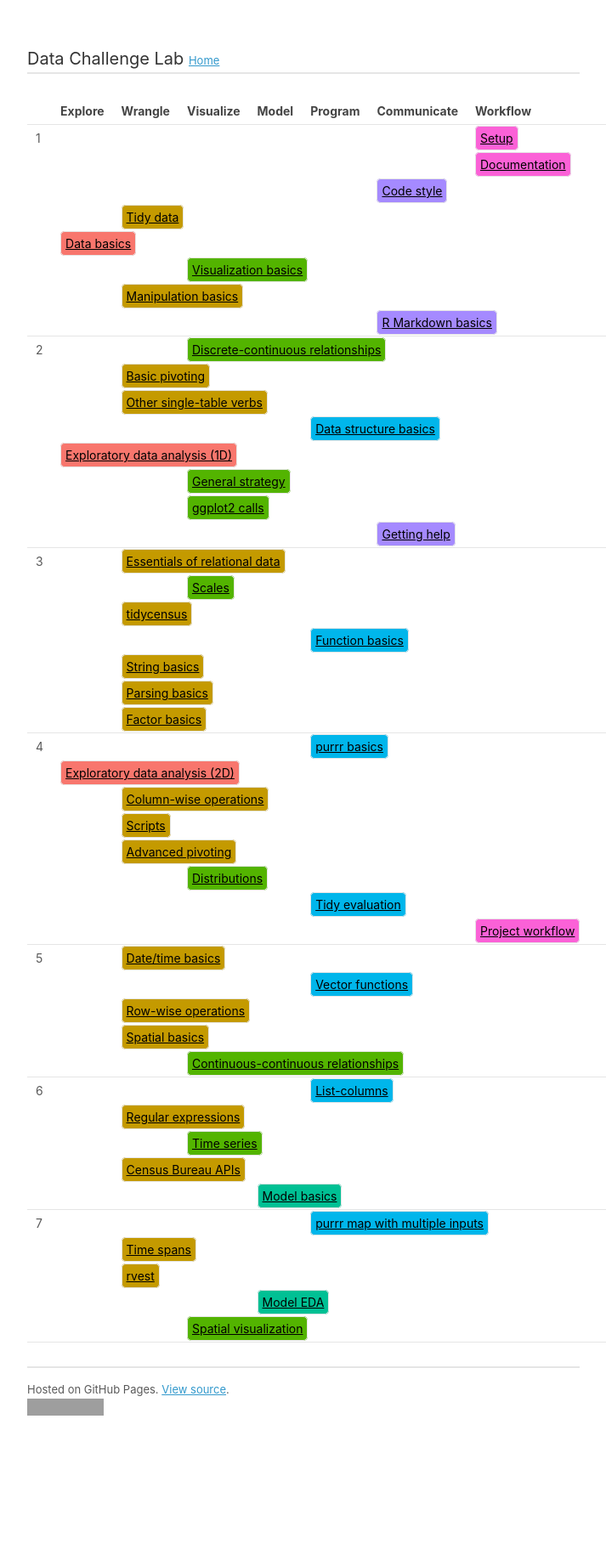
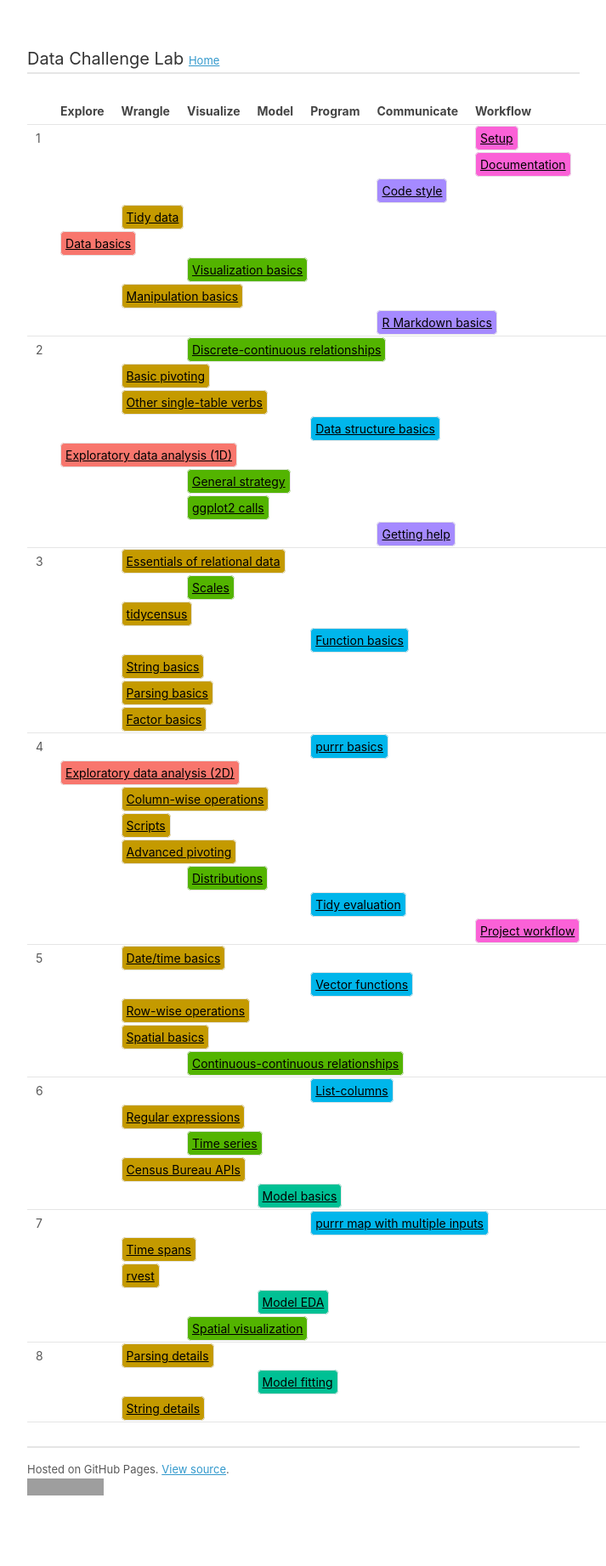
Before and after one commit to dcl-docs/curriculum, a Jekyll site: the page built from docs/index.md, in a window 1280 px wide. Shown: the whole page at 85% size, without its empty margins (283-996 px from the left). Built offline with Jekyll 4.4.1, drawn with Linux system fonts in a browser that asks for light colours; our own code applies the rules of GitHub Pages for plain Markdown files; a script that is not in the unit is left out; before the commit the page ends 1749 px from its top, so only the background shows below that; grey boxes are pictures that could not be loaded.

Commit message:
Initial commit

```diff
--- a/docs/index.md
+++ b/docs/index.md
@@ -320,4 +320,24 @@ title: Theme index
   <td colspan="4"></td>
 </tr>
 </tbody>
+<tbody>
+<tr>
+<td id='week-8'>8</td>
+  <td colspan="1"></td>
+  <td colspan="6"><a class="wrangle" href="parse-details.html">Parsing details</a></td>
+  <td colspan="5"></td>
+</tr>
+<tr>
+<td></td>
+  <td colspan="3"></td>
+  <td colspan="6"><a class="model" href="model-fit.html">Model fitting</a></td>
+  <td colspan="3"></td>
+</tr>
+<tr>
+<td></td>
+  <td colspan="1"></td>
+  <td colspan="6"><a class="wrangle" href="string-details.html">String details</a></td>
+  <td colspan="5"></td>
+</tr>
+</tbody>
 </table>
```
